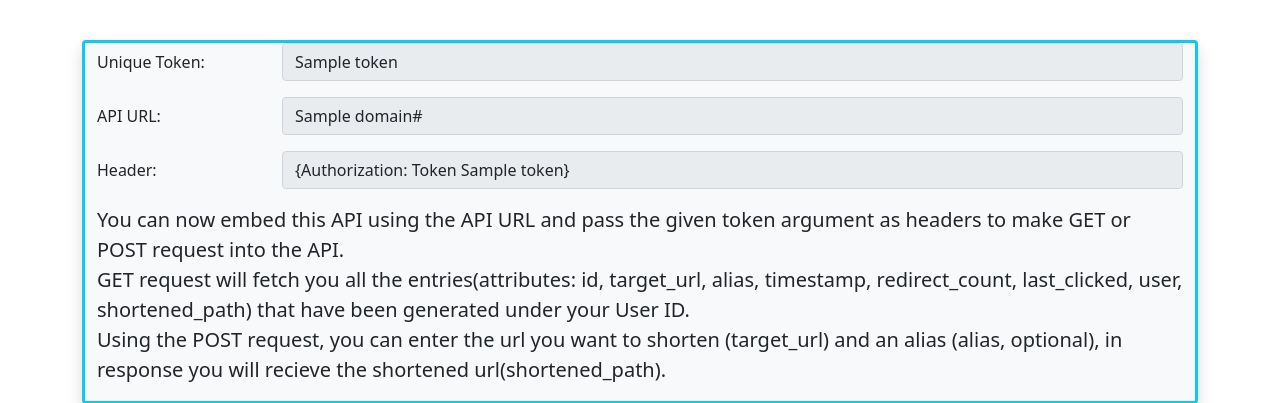
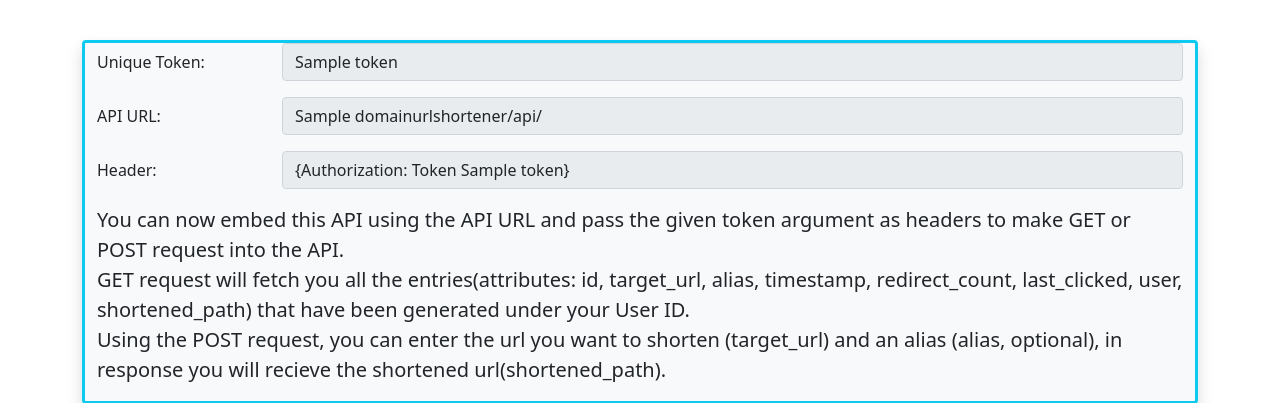
Before and after one commit to subham-kumar-paul/url-shortener, a Django app: template url_shortener/templates/services/dashboard.html in a window 1280 px wide. Shown: the part 339-742 px from the top of the page. Run offline with Django 4.2, Linux system fonts and the light colour scheme; the template is opened without the code that fills it: most values are stand-ins (such as "Sample title", 1, 10 or a date in 2020); form fields are guessed from the names that the template uses; some libraries are stand-ins or nearby versions.

Commit message:
URL bug fix

```diff
--- a/url_shortener/templates/services/dashboard.html
+++ b/url_shortener/templates/services/dashboard.html
@@ -84,7 +84,7 @@
                 <div class="mb-3 row">
                     <label for="staticAPI" class="col-sm-2 col-form-label">API URL:</label>
                     <div class="col-sm-10">
-                        <input type="text" readonly class="form-control" id="staticAPI" value="{{domain}}{% url 'url_api' %}">
+                        <input type="text" readonly class="form-control" id="staticAPI" value="{{domain}}urlshortener/api/">
                     </div>
                 </div>
                 <div class="mb-3 row">
```
